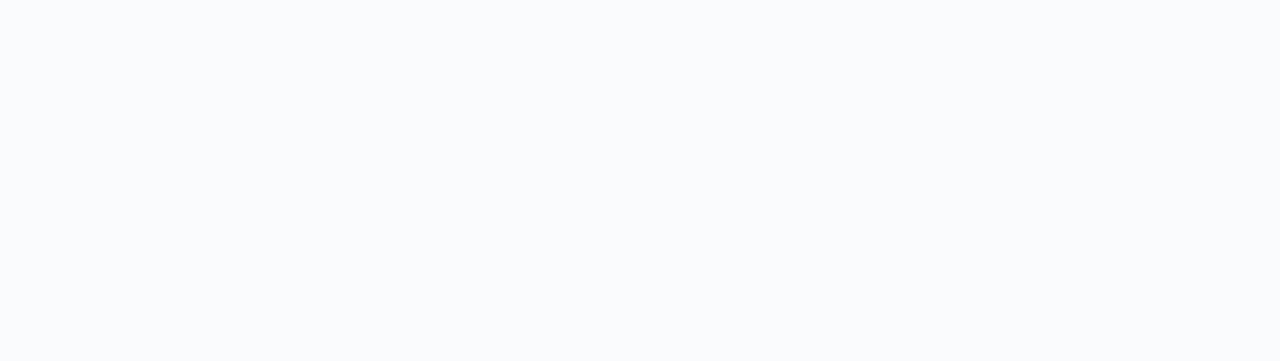
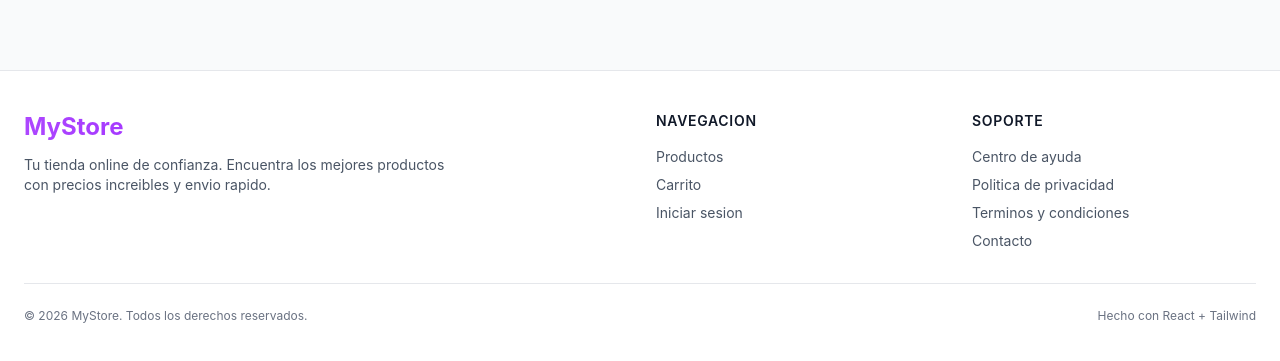
Before and after one commit to sofiagiraldos7/Challenge_Ecommerce_Fullstack, a React (Vite) app: page /gallery in a window 1280 px wide. Shown: the part 436-797 px from the top of the page. Built offline with nearby package versions, Linux system fonts and the light colour scheme; no server answers.

Commit message:
feat: add footer organism with navigation links and brand info

```diff
--- /dev/null
+++ b/src/components/organisms/Footer/Footer.jsx
@@ -0,0 +1,80 @@
+import { Link } from "react-router-dom";
+
+export default function Footer() {
+  const currentYear = new Date().getFullYear();
+
+  return (
+    <footer className="bg-white border-t border-gray-200 mt-12">
+      <div className="max-w-7xl mx-auto px-6 py-10">
+        <div className="grid grid-cols-1 md:grid-cols-4 gap-8 mb-8">
+          {/* Logo y descripcion */}
+          <div className="md:col-span-2">
+            <h3 className="text-2xl font-bold bg-gradient-to-r from-purple-500 via-purple-600 to-pink-500 bg-clip-text text-transparent mb-3">
+              MyStore
+            </h3>
+            <p className="text-sm text-gray-600 max-w-md">
+              Tu tienda online de confianza. Encuentra los mejores productos
+              con precios increibles y envio rapido.
+            </p>
+          </div>
+
+          {/* Enlaces de navegacion */}
+          <div>
+            <h4 className="text-sm font-semibold text-gray-900 uppercase tracking-wider mb-4">
+              Navegacion
+            </h4>
+            <ul className="space-y-2 text-sm">
+              <li>
+                <Link
+                  to="/gallery"
+                  className="text-gray-600 hover:text-purple-600 transition-colors"
+                >
+                  Productos
+                </Link>
+              </li>
+              <li>
+                <Link
+                  to="/cart"
+                  className="text-gray-600 hover:text-purple-600 transition-colors"
+                >
+                  Carrito
+                </Link>
+              </li>
+              <li>
+                <Link
+                  to="/login"
+                  className="text-gray-600 hover:text-purple-600 transition-colors"
+                >
+                  Iniciar sesion
+                </Link>
+              </li>
+            </ul>
+          </div>
+
+          {/* Soporte */}
+          <div>
+            <h4 className="text-sm font-semibold text-gray-900 uppercase tracking-wider mb-4">
+              Soporte
+            </h4>
+            <ul className="space-y-2 text-sm">
+              <li className="text-gray-600">Centro de ayuda</li>
+              <li className="text-gray-600">Politica de privacidad</li>
+              <li className="text-gray-600">Terminos y condiciones</li>
+              <li className="text-gray-600">Contacto</li>
+            </ul>
+          </div>
+        </div>
+
+        {/* Linea inferior */}
+        <div className="border-t border-gray-200 pt-6 flex flex-col sm:flex-row justify-between items-center gap-4">
+          <p className="text-xs text-gray-500">
+            &copy; {currentYear} MyStore. Todos los derechos reservados.
+          </p>
+          <div className="flex gap-4 text-xs text-gray-500">
+            <span>Hecho con React + Tailwind</span>
+          </div>
+        </div>
+      </div>
+    </footer>
+  );
+}
--- a/src/components/templates/Layout.jsx
+++ b/src/components/templates/Layout.jsx
@@ -1,5 +1,6 @@
-import { Outlet } from 'react-router-dom';
-import NavBar from '../organisms/NavBar/NavBar';
+import { Outlet } from "react-router-dom";
+import NavBar from "../organisms/NavBar/NavBar";
+import Footer from "../organisms/Footer/Footer";
 
 export default function Layout() {
   return (
@@ -8,6 +9,7 @@
       <main className="flex-1 w-full">
         <Outlet />
       </main>
+      <Footer />
     </div>
   );
 }
```
